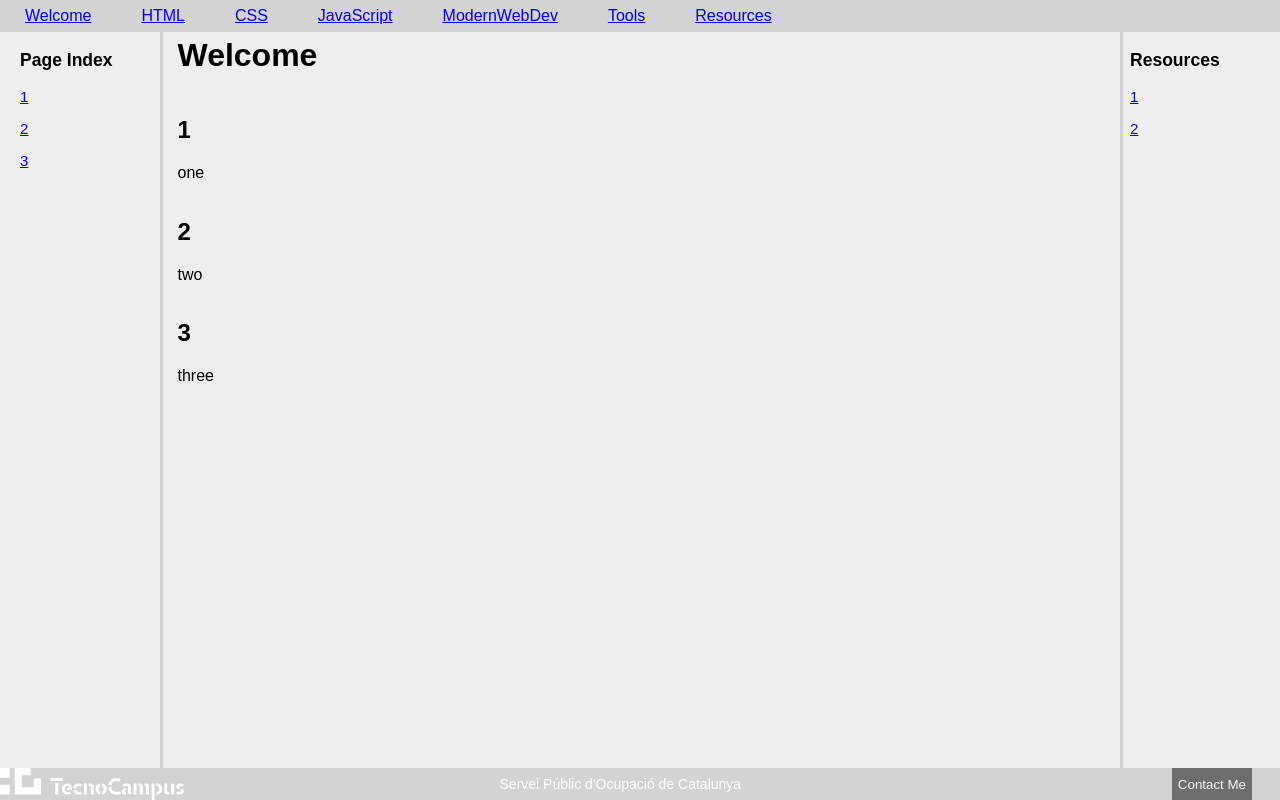
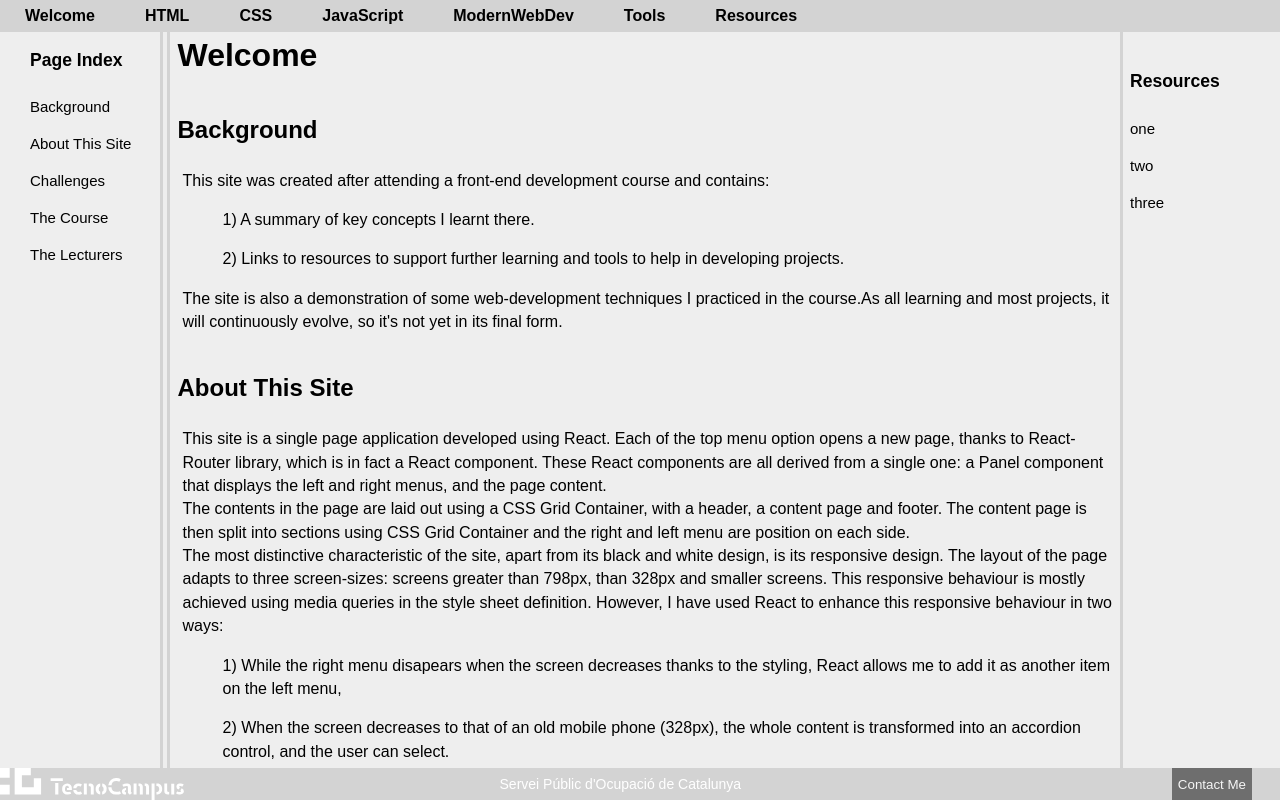
Before and after one commit to omesalles/final-portfolio, a React (Create React App) app: page / in a window 1280 px wide. Shown: the top 800 px of the page. Built offline with nearby package versions, Linux system fonts and the light colour scheme.

Commit message:
adding text in Welcome and trying a left border

```diff
--- a/src/pages/components/Header/Header.js
+++ b/src/pages/components/Header/Header.js
@@ -3,6 +3,7 @@ import { ReactComponent as CloseMenu } from "../../../assets/x.svg";
 import { ReactComponent as MenuIcon } from "../../../assets/menu.svg";
 import { globalRoutes } from "../../globalRoutes";
 import { Link } from "react-router-dom";
+import { HashLink } from "react-router-hash-link";
 import "./header.css";
 
 /* base on https://sdever.medium.com/building-a-responsive-navigation-bar-with-react-css-d9b30af03c20*/
@@ -16,14 +17,14 @@ export function Header() {
       <div className="logo-nav">
         <div className={click ? "nav-options active" : "nav-options"}>
           {globalRoutes.map((item, i) => (
-              <Link
-                key={i}
-                to={item.path}
-                className="option"
-                onClick={closeMobileMenu}
-              >
-                {item.titol}
-              </Link>
+            <HashLink
+              key={i}
+              to={item.path + "#top"}
+              className="option"
+              onClick={closeMobileMenu}
+            >
+              {item.titol}
+            </HashLink>
           ))}
         </div>
       </div>
--- a/src/pages/components/Header/header.css
+++ b/src/pages/components/Header/header.css
@@ -1,3 +1,14 @@
+.nav-options > a {
+  font-weight: bold;
+  text-decoration: none;
+  color: black;
+}
+.nav-options > a:hover {
+  font-weight: bold;
+  text-decoration: none;
+  color: white;
+}
+
 .header-right {
   display: flex;
   justify-content: right;
--- a/src/pages/components/Panel/Panel.css
+++ b/src/pages/components/Panel/Panel.css
@@ -1,6 +1,10 @@
+.page-content > ol {
+  margin: 0px;
+}
+
 .context-menu {
   grid-area: menu;
-  width: 12.5%;
+  width: 12.5vw;
   text-align: left;
   top: 2rem;
   position: fixed;
@@ -8,6 +12,10 @@
   font-size: 15px;
   padding-left: 10px;
   padding-right: 10px;
+  border-right: lightgray;
+  border-right-style: solid;
+  border-right-width: 3px;
+  height: 100vw;
 }
 .vertical-line-left {
   border-left: 3px solid lightgray;
@@ -20,27 +28,32 @@
 .page-content {
   grid-area: main;
   text-align: left;
-  width: 75%;
+  width: 75vw;
   overflow-wrap: break-word;
   position: sticky;
-  left: 12.5%;
+  left: 12.5vw;
   padding-left: 10px;
   font-size: 16px;
   padding-top: 6px;
   padding-right: 5px;
 }
-.paragraph-content {
+.paragraph-content-position {
   display: block;
   height: 2rem;
   margin-top: -2rem;
   visibility: hidden;
 }
 
+.paragraph-content {
+  padding: 5px;
+  line-height: 1.46;
+}
+
 .vertical-line-right {
   border-left: 3px solid lightgray;
   position: fixed;
   top: 2rem;
-  left: 87.5%;
+  left: 87.5vw;
   height: 100%;
 }
 
@@ -50,10 +63,37 @@
   left: 87.5vw;
   top: 2rem;
   text-align: left;
-  padding-left: 10px;
+  margin-left: 0px;
+  margin-right: 10px;
   font-size: 15px;
+  width: 100%;
+  overflow-wrap: break-word;
 }
 
+.aside-menu > h3,
+.context-menu > h3 {
+  padding-left: 10px;
+}
+.aside-menu > a,
+.context-menu > a {
+  text-decoration: none;
+  color: black;
+  margin: 0px;
+}
+
+.aside-menu > a > p,
+.context-menu > a > p {
+  padding: 10px !important;
+  margin: 0px !important;
+  width: inherit;
+  height: inherit;
+}
+
+.aside-menu > a > p:hover,
+.context-menu > a > p:hover {
+  color: white;
+  background-color: grey;
+}
 @media screen and (max-width: 768px) {
   header {
     padding: 0px 10px;
@@ -72,16 +112,16 @@
     padding: 10px;
   }
   .page-content {
-    left: 25%;
+    left: 25vw;
   }
   .aside-menu {
     display: none;
   }
   .context-menu {
-    width: 25%;
+    width: 25vw;
   }
   .vertical-line-left {
-    left: 25%;
+    left: 25vw;
   }
 
   .vertical-line-right {
--- a/src/pages/components/Panel/Panel.js
+++ b/src/pages/components/Panel/Panel.js
@@ -157,13 +157,19 @@ function Resources(props) {
 function PageContent(props) {
   return (
     <>
-      <h1>{props.title}</h1>
+      <h1 id="top">{props.title}</h1>
       {props.panelMiddle.map((v, i) => {
         return (
           <div key={i}>
-            <span className="paragraph-content" id={props.panelLeft[i]}></span>
+            <span
+              className="paragraph-content-position"
+              id={props.panelLeft[i]}
+            ></span>
             <h2 className="title-paragraph">{props.panelLeft[i]}</h2>
-            <p dangerouslySetInnerHTML={{ __html: v }} />
+            <p
+              className="paragraph-content"
+              dangerouslySetInnerHTML={{ __html: v }}
+            />
           </div>
         );
       })}
--- a/src/pages/components/Welcome/Welcome.js
+++ b/src/pages/components/Welcome/Welcome.js
@@ -3,9 +3,38 @@ import { Panel } from "../Panel";
 export function Welcome() {
   let component = "Welcome";
   let title = "Welcome";
-  let panelLeft = ["1", "2", "3"];
-  let panelRight = ["1", "2"];
-  let panelMiddle = ["one", "two", "three"];
+  let panelLeft = [
+    "Background",
+    "About This Site",
+    "Challenges",
+    "The Course",
+    "The Lecturers",
+  ];
+  let panelMiddle = [
+    "This site was created after attending a front-end development course and contains:<br>" +
+      "<ol>1) A summary of key concepts I learnt there.</ol>" +
+      "<ol>2) Links to resources to support further learning and tools to help in developing projects.</ol>" +
+      "The site is also a demonstration of some web-development techniques I practiced in the course." +
+      "As all learning and most projects, it will continuously evolve, so it's not yet in its final form.",
+    "This site is a single page application developed using React. Each of the top menu option opens a new page, thanks to React-Router library, " +
+      "which is in fact a React component. These React components are all derived from a single one: a Panel component " +
+      "that displays the left and right menus, and the page content.<br>" +
+      "The contents in the page are laid out using a CSS Grid Container, with a header, a content page and footer. " +
+      "The content page is then split into sections using CSS Grid Container and the right and left menu are position on each side.<br>" +
+      "The most distinctive characteristic of the site, apart from its black and white design, is its responsive design. The layout of " +
+      " the page adapts to three screen-sizes: screens greater than 798px, than 328px and smaller screens. This responsive behaviour " +
+      "is mostly achieved using media queries in the style sheet definition. However, I have used React to enhance this responsive behaviour" +
+      " in two ways:<br>" +
+      "<ol>1) While the right menu disapears when the screen decreases thanks to the styling, React allows me to  add it as another item on the left menu,</ol>" +
+      "<ol>2) When the screen decreases to that of an old mobile phone (328px), the whole content is transformed into an accordion control, and the user can select.</ol>",
+    "The main challenge, which is still unresolved, is the layout of the content. The sentences you are reading are plain text with minimal HTML formatting. " +
+      "This is because the content comes from the JSX program that create the pages, and in there I can't format it. There's the solution to use the " +
+      "dangerouslySetInnerHTML React tab, which is used here. In fact there are markdown tools that facilitate editing this kind of variables within a " +
+      "JavaScript program, for instance <a href='https://mdxjs.com/'>mdx</a>, but I havent't used it.",
+    "Info about the course",
+    "Info about the lecturers",
+  ];
+  let panelRight = ["one", "two", "three"];
   return (
     <Panel
       component={component}
```
